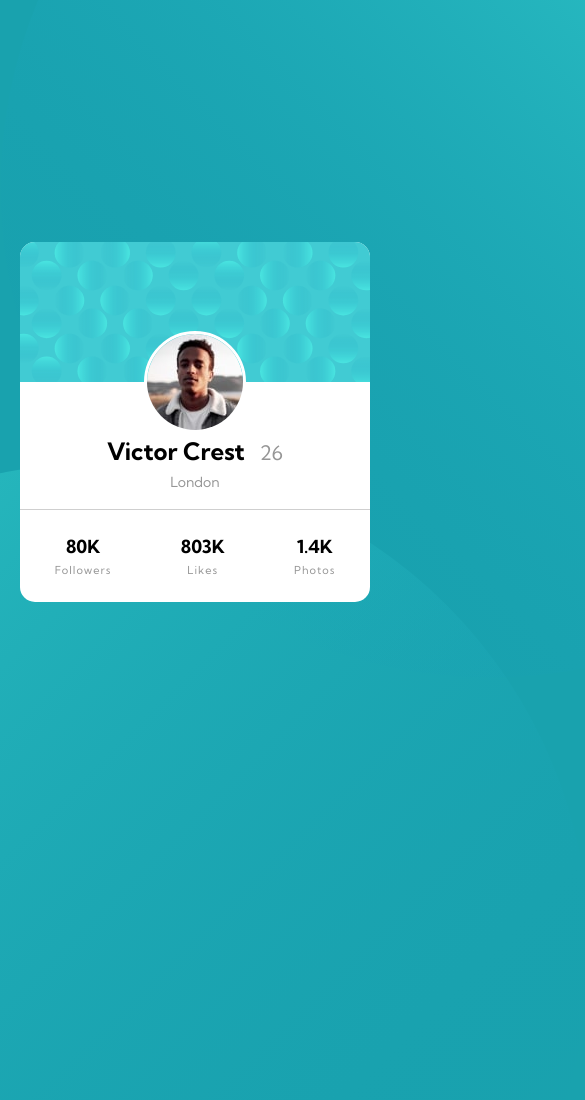
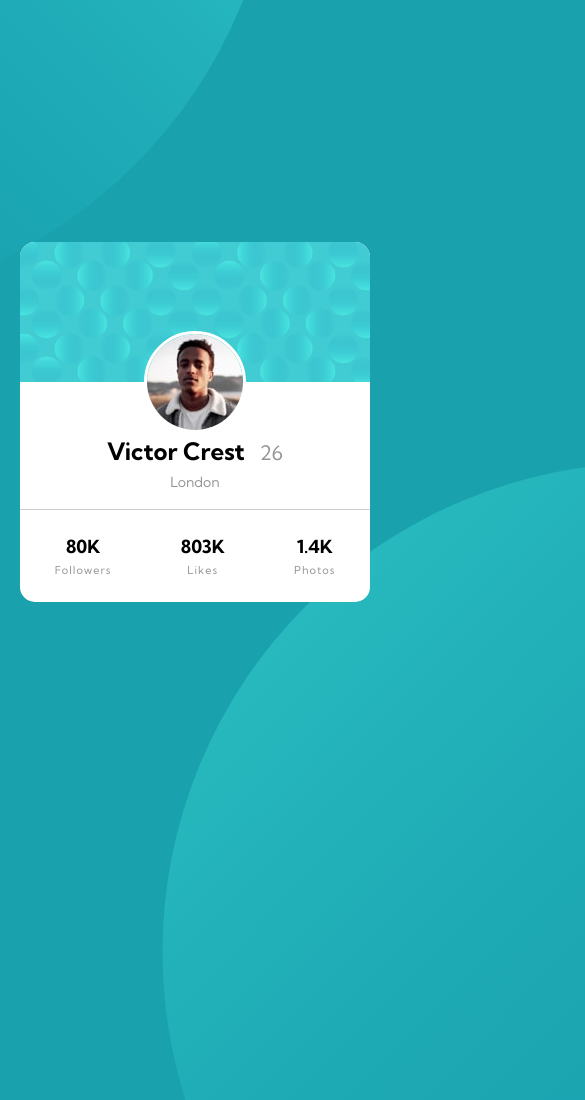
Before and after one commit to PiotrekZie/profile-card-component, a plain HTML site: page index.html in a window 390 px wide. Shown: the top 1100 px of the page, 585 px wide, since content can reach past the window. Drawn offline with Linux system fonts and the light colour scheme.

Commit message:
screenshots and readme added, small css changes

```diff
--- a/dist/css/style.css
+++ b/dist/css/style.css
@@ -118,12 +118,13 @@ html, body {
 @media screen and (max-width:875px) {
     .bg__top {
         position: absolute;
-        top: -300px; left: 0px;
-
+        top: -670px;
+        left: -700px;
     }
 
     .bg__bottom {
         position: absolute;
-        bottom: -600px; right: -200px;
+        bottom: -600px;
+        right: -750px;
     }
 }
```
Also changed, not shown: screenshot.jpg (added), screenshot1.jpg (added), 1 other file.
